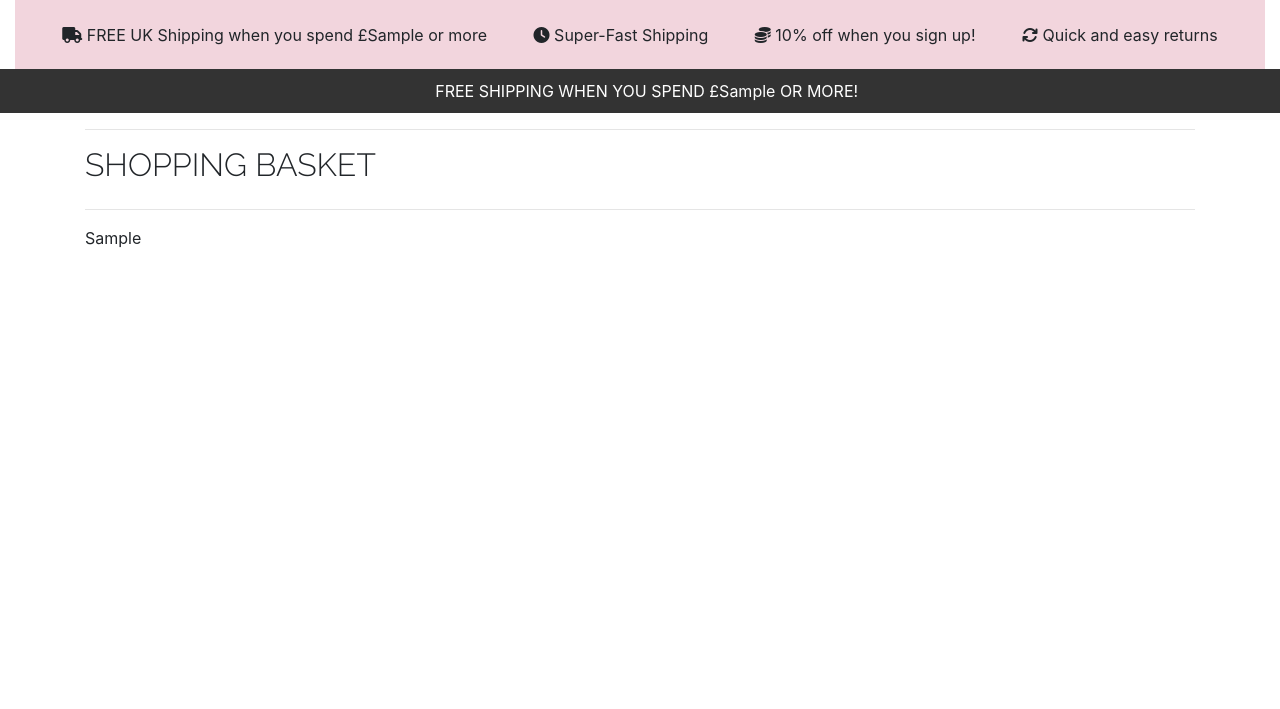
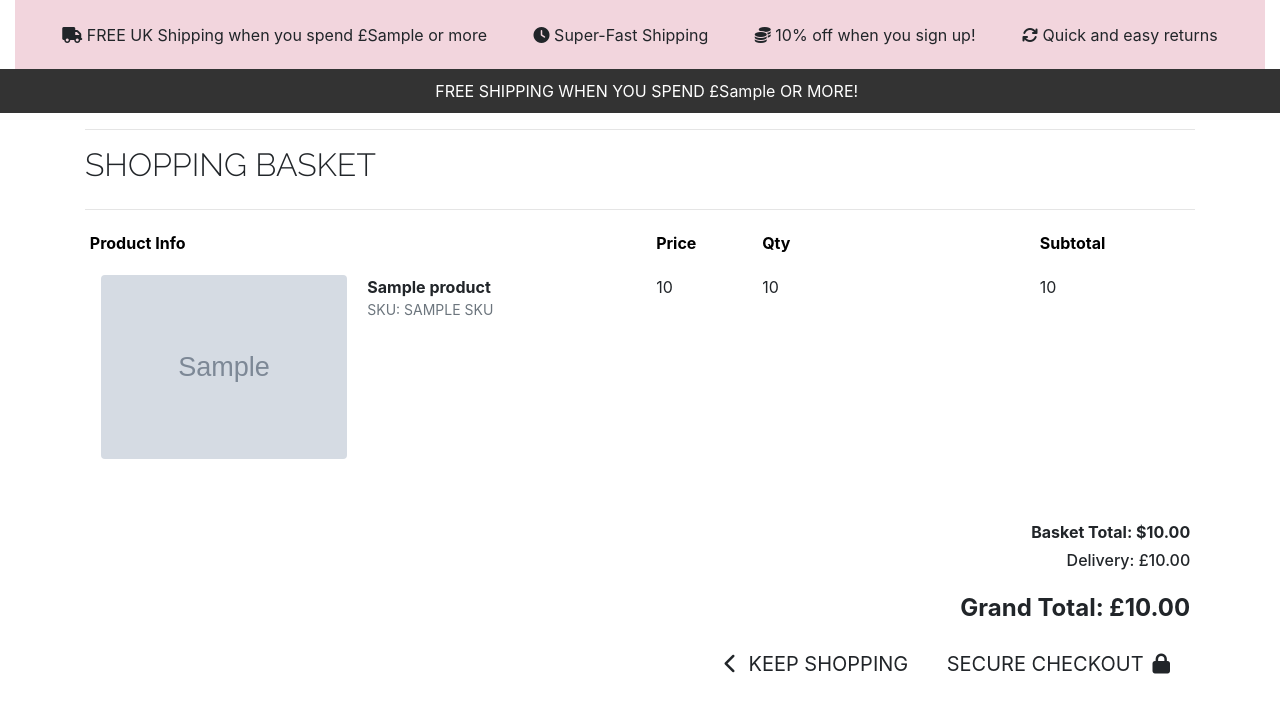
Before and after one commit to NatalieLockyer/the_beauty_box, a Django app: template basket/templates/basket/basket.html in a window 1280 px wide. Shown: the part 152-861 px from the top of the page. Before the commit the page ends 400 px from the top, so only its background shows below. Run offline with Django 3.2, Linux system fonts and the light colour scheme; the template is opened without the code that fills it: most values are stand-ins (such as "Sample title", 1, 10 or a date in 2020); grey boxes marked "Sample" are stand-in pictures; some libraries are stand-ins or nearby versions.

Commit message:
Updated shopping basket template

```diff
--- a/basket/templates/basket/basket.html
+++ b/basket/templates/basket/basket.html
@@ -2,11 +2,11 @@
 {% load static %}
 
 {% block page_header %}
-    <div class="container header-container">
-        <div class="row">
-            <div class="col"></div>
-        </div>
+<div class="container header-container">
+    <div class="row">
+        <div class="col"></div>
     </div>
+</div>
 {% endblock %}
 
 {% block content %}
@@ -24,7 +24,67 @@
         <div class="col">
             {% if basket_items %}
             <div class="table-responsive rounded">
-                {{ basket_items }}
+                <table class="table table-sm table-borderless">
+                    <thead class="text-black">
+                        <tr>
+                            <th scope="col">Product Info</th>
+                            <th scope="col"></th>
+                            <th scope="col">Price</th>
+                            <th scope="col">Qty</th>
+                            <th scope="col">Subtotal</th>
+                        </tr>
+                    </thead>
+
+                    {% for item in basket_items %}
+                    <tr>
+                        <td class="p-3 w-25">
+                            <img class="img-fluid rounded" src="{{ item.product.image.url}}">
+                        </td>
+                        <td class="py-3">
+                            <p class="my-0"><strong>{{ item.product.name }}</strong></p>
+                            <p class="my-0 small text-muted">SKU: {{ item.product.sku|upper }}</p>
+                        </td>
+                        <td class="py-3">
+                            <p class="my-0">{{ item.product.price }}</p>
+                        </td>
+                        <td class="py-3 w-25">
+                            <p class="my-0">{{ item.quantity }}</p>
+                        </td>
+                        <td class="py-3">
+                            <p class="my-0">{{ item.product.price }}</p>
+                        </td>
+                    </tr>
+                    {% endfor %}
+                    <tr>
+                        <td colspan="5" class="pt-5 text-right">
+                            <h6><strong>Basket Total: ${{ total|floatformat:2 }}</strong></h6>
+                            <h6>Delivery: £{{ delivery|floatformat:2 }}</h6>
+                            <h4 class="mt-4"><strong>Grand Total: £{{ grand_total|floatformat:2 }}</strong></h4>
+                            {% if free_delivery_delta > 0 %}
+                            <p class="mb-1 text-danger">
+                                You could get free delivery by spending just <strong>£{{ free_delivery_delta }}</strong>
+                                more!
+                            </p>
+                            {% endif %}
+                        </td>
+                    </tr>
+                    <tr>
+                        <td colspan="5" class="text-right">
+                            <a href="{% url 'products' %}" class="btn btn-outline-black rounded-0 btn-lg">
+                                <span class="icon">
+                                    <i class="fas fa-chevron-left"></i>
+                                </span>
+                                <span class="text-uppercase">Keep Shopping</span>
+                            </a>
+                            <a href="" class="btn btn-black rounded-0 btn-lg">
+                                <span class="text-uppercase">Secure Checkout</span>
+                                <span class="icon">
+                                    <i class="fas fa-lock"></i>
+                                </span>
+                            </a>
+                        </td>
+                    </tr>
+                </table>
             </div>
             {% else %}
             <p class="lead mb-5">Your Shopping Basket is empty.</p>
```
